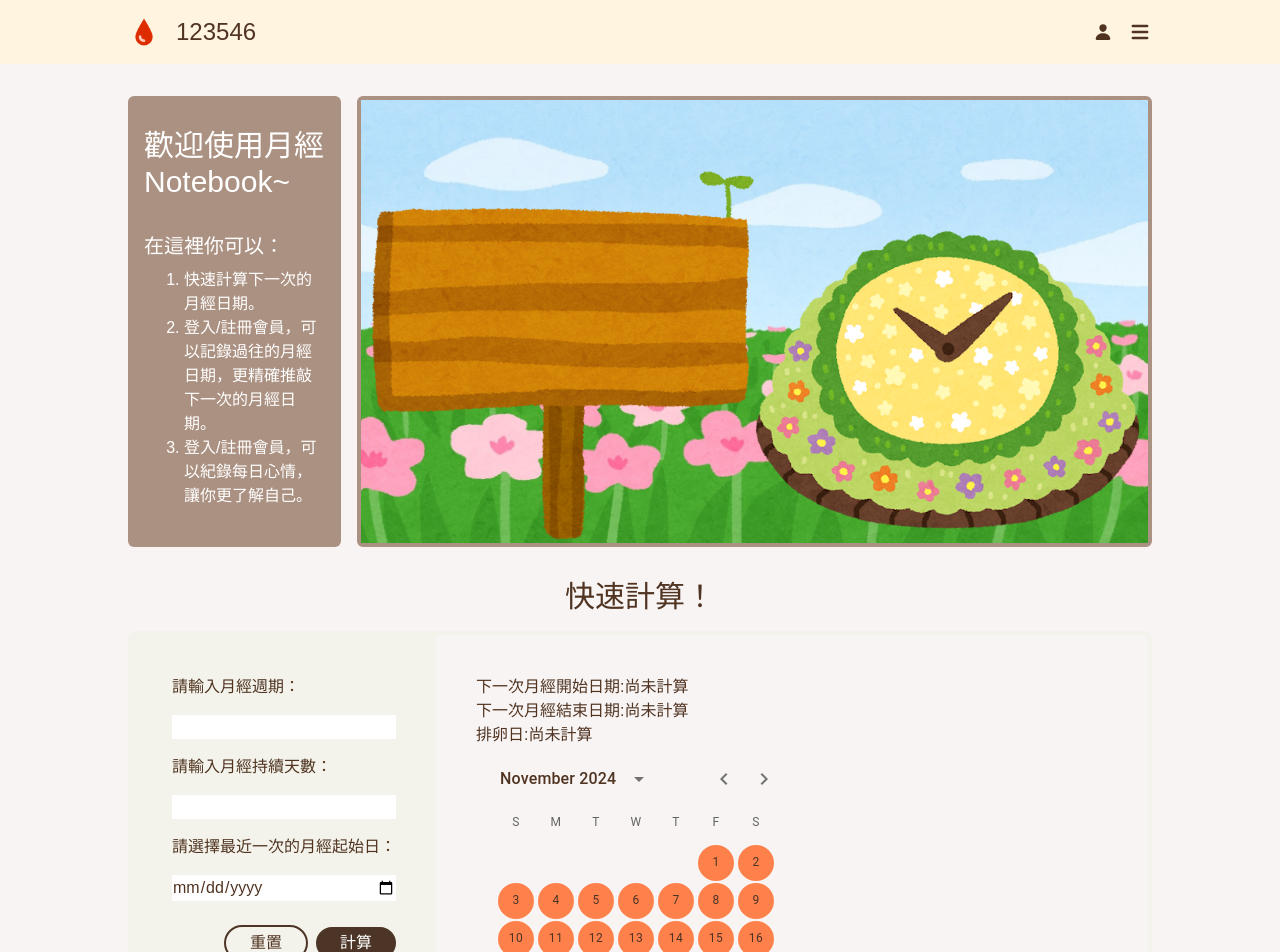
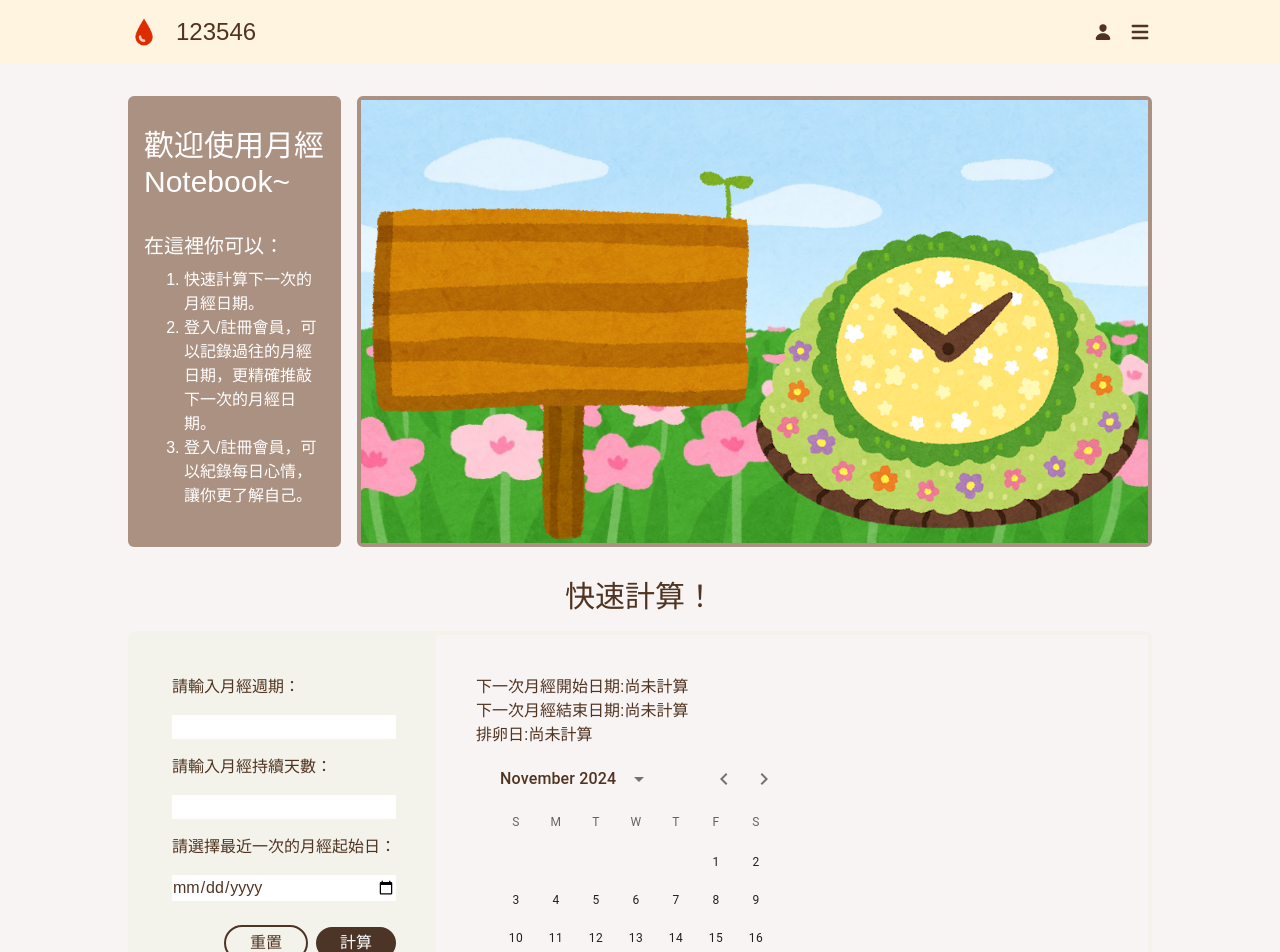
Before and after one commit to ninitsai1103/period-calculator, a Next.js app: page / in a window 1280 px wide. Shown: the top 952 px of the page. Built offline with nearby package versions, Linux system fonts and the light colour scheme.

Commit message:
fix: bg-color is transparent before calcutating

```diff
--- a/src/components/index/calendar.tsx
+++ b/src/components/index/calendar.tsx
@@ -42,9 +42,12 @@ const StyledPickersDay = styled(PickersDay)(() => ({
 const CustomDay = (props: PickersDayProps<Dayjs>) => {
   const { day, selected, ...other } = props;
 
-  const isHighlighted = day.isSame(nextPeriodFirstDate, "day") || day.isSame(nextPeriodEndDate, "day");
-  const isOvulation = day.isSame(ovulationDate, "day");
-  const isInRange = day.isBetween(nextPeriodFirstDate, nextPeriodEndDate, "day", "[]");
+  // 判斷是否有資料
+  const hasData = nextPeriodFirstDate.isValid() && nextPeriodEndDate.isValid() && ovulationDate.isValid();
+
+  const isHighlighted = hasData && (day.isSame(nextPeriodFirstDate, "day") || day.isSame(nextPeriodEndDate, "day"));
+  const isOvulation = hasData && day.isSame(ovulationDate, "day");
+  const isInRange = hasData && day.isBetween(nextPeriodFirstDate, nextPeriodEndDate, "day", "[]");
 
   return (
     <StyledPickersDay
@@ -54,6 +57,7 @@ const CustomDay = (props: PickersDayProps<Dayjs>) => {
       className={`${isHighlighted ? "highlight" : ""} ${
         isOvulation ? "ovulation" : ""
       } ${isInRange && !isHighlighted ? "range-highlight" : ""}`}
+      style={{ backgroundColor: !hasData ? "transparent" : undefined }}
     />
   );
 };
```
